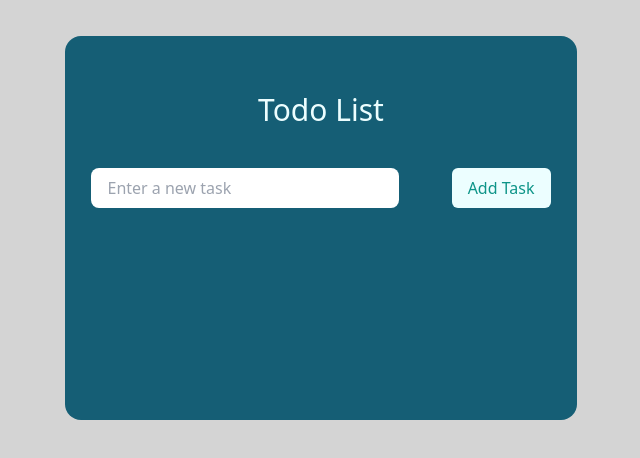
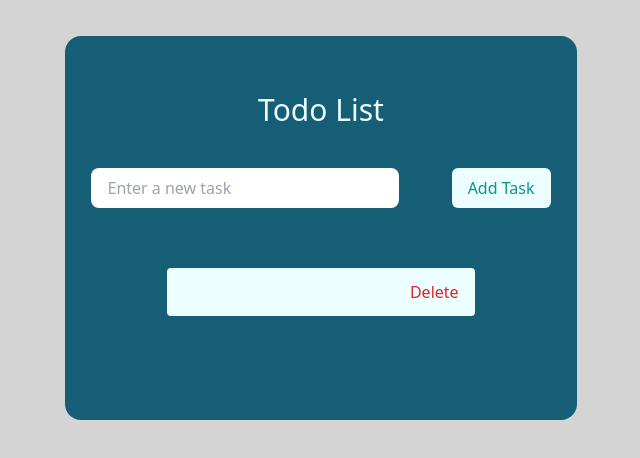
Before and after one commit to AMINKHALAJI/todoList-vue3, a Vue app: page / in a window 1280 px wide. Shown: the top 458 px of the page, without its empty margins (319-959 px from the left). Built offline with nearby package versions, Linux system fonts and the light colour scheme.

Commit message:
task done feature added and some local storage features

```diff
--- a/src/App.vue
+++ b/src/App.vue
@@ -1,27 +1,3 @@
-<script setup>
-import Header from"./components/Header.vue"
-import AddTask from "./components/AddTask.vue";
-import Tasks from "./components/Tasks.vue"
-
-import { ref ,defineProps } from 'vue';
-
-const tasks=ref([]);
-
-const Id=ref(0);
-
-const handleAddTask=(newTask) => {
-  tasks.value.Id=Id.value++;
-tasks.value.push(newTask);
-
-
- }
-
- const handleRemoveTask=(e) => {
-  tasks.value.splice(e,1)
-
-  }
-</script>
-
 <template>
   <div class="flex items-start pt-9 justify-center h-screen bg-neutral-300">
 
@@ -36,6 +12,35 @@ tasks.value.push(newTask);
 </div>
 </template>
 
+
+<script setup>
+import Header from"./components/Header.vue"
+import AddTask from "./components/AddTask.vue"
+import Tasks from "./components/Tasks.vue"
+
+import { ref ,defineProps } from 'vue';
+
+const tasks=ref([JSON.parse(localStorage.getItem('todoData'))]||'[]');
+
+const Id=ref(0);
+
+const handleAddTask=(newTask) => {
+  tasks.value.Id=Id.value++;
+tasks.value.push(newTask);
+localStorage.setItem('todoData', JSON.stringify(tasks.value));
+
+
+ }
+
+
+ const handleRemoveTask=(e) => {
+  tasks.value.splice(e,1);
+  localStorage.setItem('todoData', JSON.stringify(tasks.value));
+
+  }
+</script>
+
+
 <style scoped>
 
 </style>
--- a/src/components/Tasks.vue
+++ b/src/components/Tasks.vue
@@ -1,11 +1,14 @@
 <template>
 
     <div
-      class="flex w-3/5 mt-5  py-3 px-4 rounded justify-between items-center bg-cyan-50 text-black"
+      class="flex w-3/5 mt-5  py-3 px-4 rounded cursor-pointer justify-between items-center bg-cyan-50 text-black"
+
+      :class="{ taskDone: clicked[index] }"
       v-for="(task, index) in tasks" :key="index"
+      @click="taskDone(index)"
     >
       <h4>{{ task }}</h4>
-      <button @click="handleRemove(index)"  class="text-red-600 ">x</button>
+      <button @click="handleRemove(index)"  class="text-red-600 ">Delete</button>
     </div>
 
 
@@ -15,10 +18,17 @@
 import { ref ,defineProps,defineEmits } from 'vue';
 
 const emit = defineEmits(['removeTask']);
+const clicked=ref([false]);
 
 
 const handleRemove = (index) => {
     emit('removeTask', index);
+ }
+
+ const taskDone = (index) => {
+
+    clicked.value[index]=! clicked.value[index];
+
  }
 
 
@@ -31,4 +41,11 @@ const props = defineProps({
 
 </script>
 
-<style scoped></style>
+<style scoped>
+.taskDone{
+  text-decoration: line-through;
+  /* background-color: rgb(40, 156, 160); */
+  border-left: 1rem solid red;
+
+}
+</style>
```
